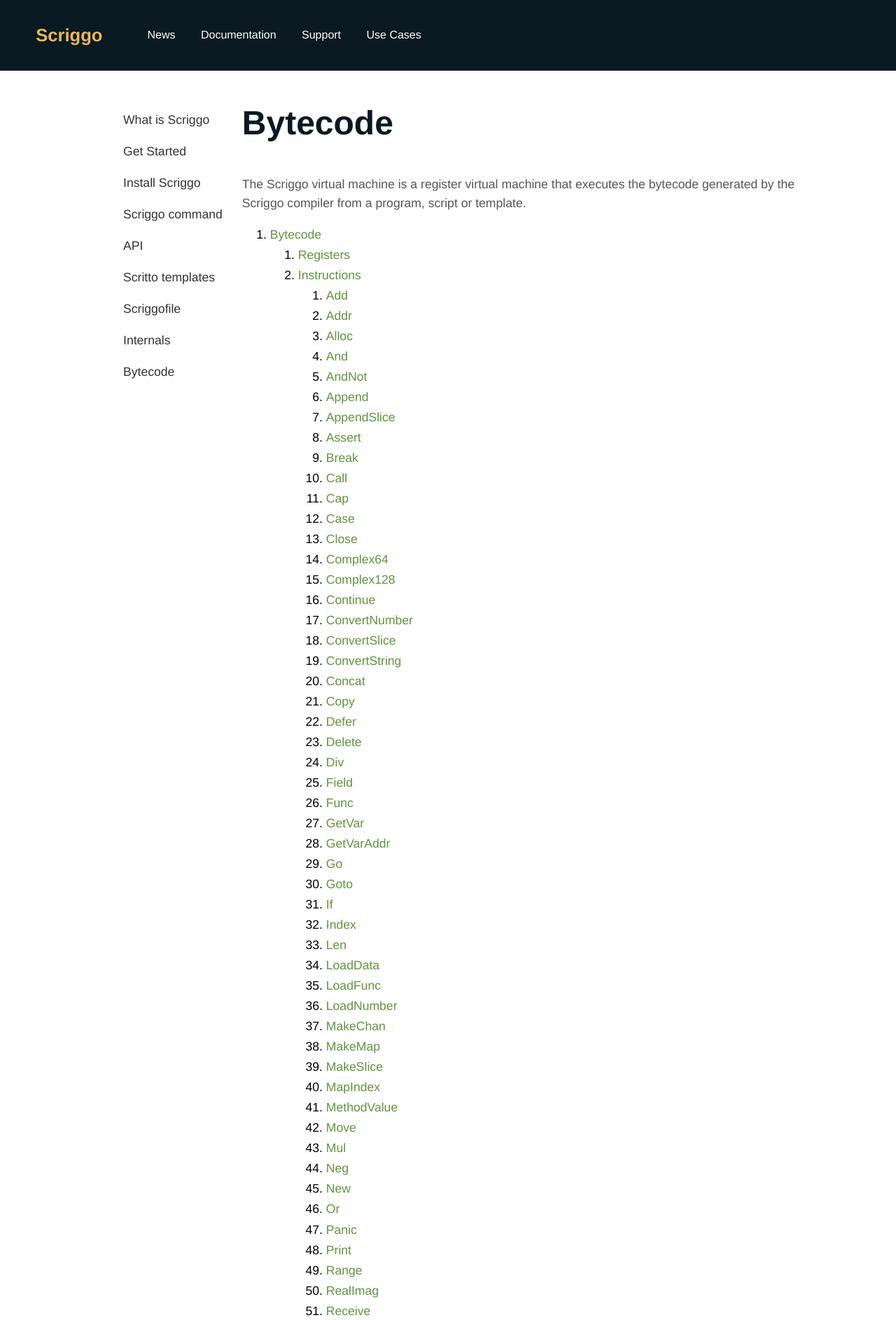
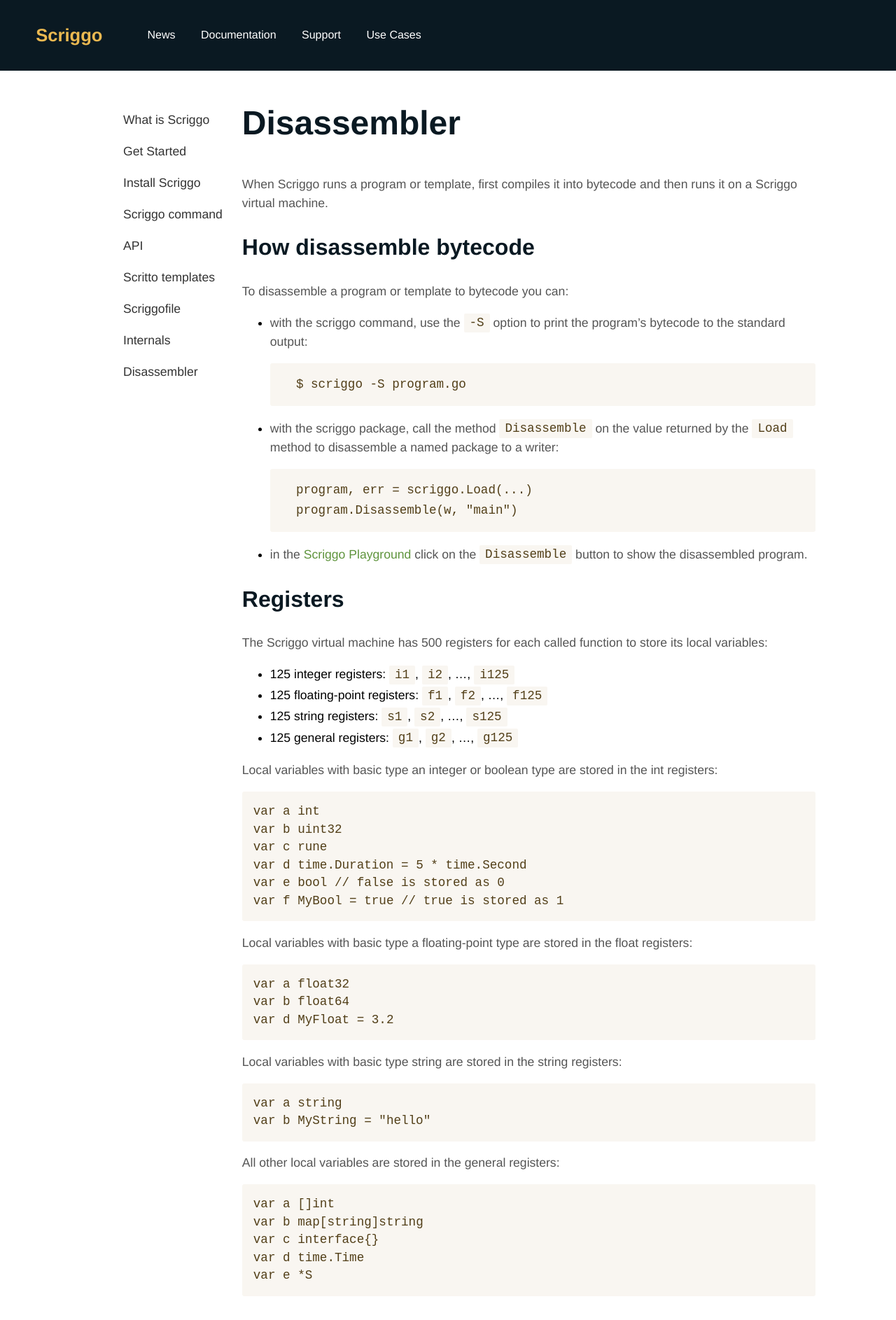
Before and after one commit to open2b/scriggo-site, a Jekyll site: the page built from doc/disassembler.md, in a window 1280 px wide. Shown: the top 1886 px of the page at 70% size. Built offline with Jekyll 4.4.1, drawn with Linux system fonts in a browser that asks for light colours; some of the changed text lies outside the part shown.

Commit message:
Rename "bytecode" to "disassemble" and revise the page

````diff
--- a/_layouts/article.html
+++ b/_layouts/article.html
@@ -20,7 +20,7 @@
                 <li><a href="scritto">Scritto templates</a></li>
                 <li><a href="scriggofile">Scriggofile</a></li>
                 <li><a href="internals">Internals</a></li>
-                <li><a href="bytecode">Bytecode</a></li>
+                <li><a href="disassembler">Disassembler</a></li>
             </ul>
             </nav>
         </aside>
--- a/doc/bytecode.md
+++ b/doc/disassembler.md
@@ -4,34 +4,34 @@
 
 {% raw %}
 
-<!-- TODO: uniformare {% end .. %} -->
+# Disassembler
 
-<!-- <style>
-pre.example hr {
-    border-width: 3px;
-    margin-top: 25px;
-}
-pre.example {
-    border-style: solid;
-    border-width: 2px;
-    border-radius: 2px;
-    border-color: #A8E6FF;
-    background-color: #ECFAFF;
-}
-</style> -->
+When Scriggo runs a program or template, first compiles it into bytecode and then runs it on a Scriggo virtual machine.
 
-
-# Bytecode
+## How disassemble bytecode
 
 {: .no_toc}
 
-The Scriggo virtual machine is a register virtual machine that executes the bytecode generated by the Scriggo compiler from a program, script or template.
-1. TOC
-{:toc}
+To disassemble a program or template to bytecode you can:
+
+* with the scriggo command, use the `-S` option to print the program's bytecode to the standard output:
+
+    ```
+    $ scriggo -S program.go
+    ```
+
+* with the scriggo package, call the method `Disassemble` on the value returned by the `Load` method to disassemble a named package to a writer:
+
+    ```
+    program, err = scriggo.Load(...)
+    program.Disassemble(w, "main")
+    ```
+
+* in the [Scriggo Playground](https://play.scriggo.com/) click on the `Disassemble` button to show the disassembled program.
 
 ## Registers
 
-The virtual machine has the following registers for each executing function:
+The Scriggo virtual machine has 500 registers for each called function to store its local variables:
 
 * 125 integer registers: `i1`, `i2`, ..., `i125`
 * 125 floating-point registers: `f1`, `f2`, ..., `f125`
@@ -40,30 +40,26 @@
 
 Local variables with basic type an integer or boolean type are stored in the int registers:
 ```go
-// variabili locali memorizzate nei registri int
 var a int
 var b uint32
 var c rune
 var d time.Duration = 5 * time.Second
-var e bool // false è memorizzato nei registri con int64(0)
-var f MyBool = true // true è memorizzato nei registri con int64(1)
+var e bool // false is stored as 0
+var f MyBool = true // true is stored as 1
 ```
-Local variables with basic type a float type are stored in the float registers:
+Local variables with basic type a floating-point type are stored in the float registers:
 ```go
-// variabili locali memorizzate nei registri float
 var a float32
 var b float64
 var d MyFloat = 3.2
 ```
 Local variables with basic type string are stored in the string registers:
 ```go
-// variabili locali memorizzate nei registri string
 var a string
 var b MyString = "hello"
 ```
-All other local variables are stored in the generic registers:
+All other local variables are stored in the general registers:
 ```go
-// variabili locali memorizzate nei registri generic
 var a []int
 var b map[string]string
 var c interface{}
@@ -71,42 +67,18 @@
 var e *S
 ```
 
+## <em>ok</em> flag
+
+In addition to the registers for called functions, there is special boolean `ok` flag used by `Assert`, `Receive` and `If` instructions.
+
 ## Instructions
 
-The virtual machine has 120 machine instructions. The most common format for instructions is 32 bits:
+There are 68 bytecode instructions:
 
-| Opcode     | Operando A  | Operando B  | Operando C |
-| ------------- | ------------- | ------------- | ------------- |
-| 8 bit      | 8 bit       | 8 bit       | 8 bit      |
+{::options toc_levels="3" /}
 
-For example:
-
-| OpAddInt32 | 2 | 3 | 7 |
-| ------- | --- | --- | --- |
-
-sums the values in the registers `i2` and `i3`, as `int32`, and stores the result in the register `i7`.
-
-In the bytecode (the disassembled code), different machine instructions are represented as a single instruction and they can be distinguished from the type of registers on which they operate. For example the machine instructions `OpAddInt64` and `OpAddFloat64` are represented with the single bytecode instruction `Add`:
-
-```go
-Add i2 i3 i7 // machine instruction OpAddInt64 2 3 7
-Add f5 f1 f3 // machine instruction OpAddFloat64 5 1 3
-```
-
-Some instructions have a corresponding negative instruction that treats the second operand as immediate, for example:
-
-| -OpAddInt32 | 2 | 3 | 7 |
-| -------- | --- | --- | --- |
-
-sums the value in the register `i2` and the constant value `3`, as `int32`, and stores the result in the register `i7`.
-
-The previous machine instruction `-OpAddInt32` is represented in bytecode as:
-
-```go
-Add32 i2 3 i7 // machine instruction -OpAddInt32 2 3 7
-```
-
-Note that in this case the second operand is the constant `3` and not the register `i3`.
+1. TOC
+{:toc}
 
 ### Add
 
````
